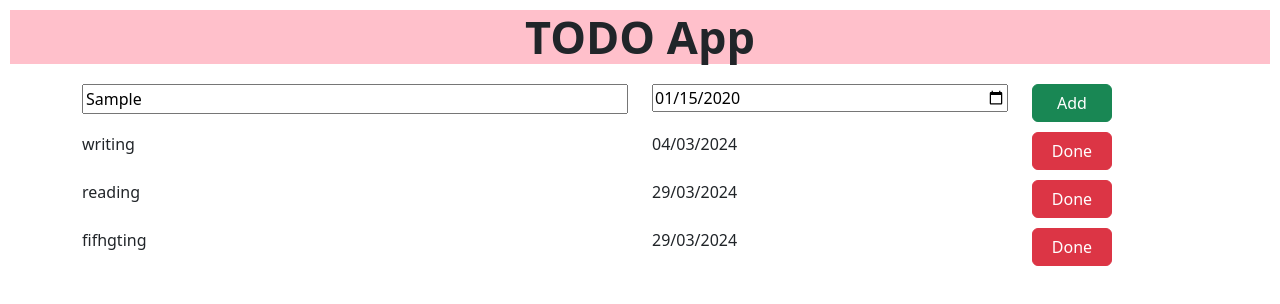
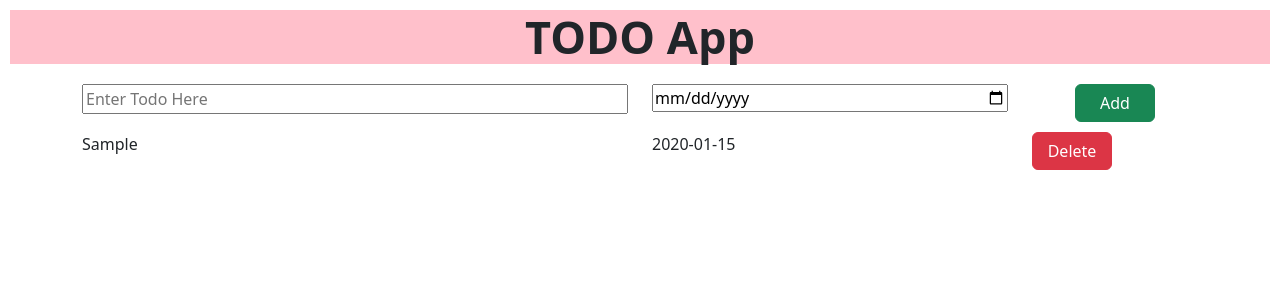
Before and after one commit to rajveer3x/todo-app-ui, a React (Vite) app: page / in a window 1280 px wide. Both pictures are taken after typing "Sample", "2020-01-15" into the empty fields and a click on the button "Add". Shown: the top 304 px of the page. Built offline with nearby package versions, Linux system fonts and the light colour scheme.

Commit message:
made items dynamic

```diff
--- a/src/App.jsx
+++ b/src/App.jsx
@@ -1,31 +1,33 @@
+import AppName from "./components/AppName";
+import TodoItems from "./components/TodoItems";
+import AddTodo from "./components/AddTodo";
+import WelcomeMessage from "./components/WelcomeMessage";
+import "./App.css";
+import { useState } from "react";
 
-import AppName from "./components/AppName"
-import TodoItems from "./components/TodoItems"
-import "./App.css"
+
+
 
 function App() {
 
-  const todoItems = [
-    {
-      name: "writing",
-      date: "04/03/2024"
-    },
-    {
-      name: "reading",
-      date: "29/03/2024"
-    },
-    {
-      name: "fifhgting",
-      date: "29/03/2024"
-    }
-  ]
+  const [todoItems, setTodoItems]= useState([])
+
+  const handleNewItem= (itemName, itemDueDate)=>{
+    console.log(`New item added: ${itemName} Date: ${itemDueDate}`);
+    const newTodoItems=[...todoItems, {name : itemName, dueDate: itemDueDate }];
+    setTodoItems(newTodoItems);
+
+  }
+
 
   return (
     <center className="todo-container">
       <AppName />
+      <AddTodo onNewItem= {handleNewItem}/>
+      {todoItems.length === 0 && <WelcomeMessage ></WelcomeMessage>}
       <TodoItems todoItems={todoItems} />
     </center>
   )
 }
 
-export default App
+export default App;
--- a/src/components/AddTodo.jsx
+++ b/src/components/AddTodo.jsx
@@ -1,16 +1,52 @@
-function AddTodo() {
-  return <div className="container">
+import { useState } from 'react';
+
+function AddTodo({ onNewItem }) {
+
+  const [todoName, setTodoName] = useState("");
+  const [dueDate, setDueDate] = useState("");
+
+  const handleNameChange = (event) => {
+    setTodoName(event.target.value);
+  }
+
+  const handleDateChange = (event) => {
+    setDueDate(event.target.value);
+  }
+
+  const handleAddButtonClicked = () => {
+    // Only add if name and date are not empty (optional safety check)
+    if (todoName && dueDate) {
+      onNewItem(todoName, dueDate);
+      setTodoName("");
+      setDueDate("");
+    }
+  };
+
+  return (
+    <div className="container text-center">
       <div className="row kg-row">
         <div className="col-6">
-          <input type="text" placeholder="Enter task here"/>
+          <input type="text" placeholder="Enter Todo Here"
+            value={todoName}
+            onChange={handleNameChange} />
         </div>
-        <div className="col-4"><input type="date" />
+        <div className="col-4">
+          <input type="date"
+            value={dueDate}
+            onChange={handleDateChange} />
         </div>
         <div className="col-2">
-          <button type="button" className="btn btn-success  kg-button">Add</button>
+          <button
+            type="button"
+            className="btn btn-success kg-button"
+            onClick={handleAddButtonClicked}
+          >
+            Add
+          </button>
         </div>
       </div>
-      </div>
+    </div>
+  );
 }
 
 export default AddTodo;
--- a/src/components/TodoItem.jsx
+++ b/src/components/TodoItem.jsx
@@ -6,7 +6,7 @@ function TodoItem({ todoName, todoDate }) {
         <div className="col-4">{todoDate}</div>
         <div className="col-2">
           <button type="button" className="btn btn-danger kg-button">
-            Done
+            Delete
           </button>
         </div>
       </div>
--- a/src/components/TodoItems.jsx
+++ b/src/components/TodoItems.jsx
@@ -1,12 +1,14 @@
 import TodoItem from "./TodoItem";
-import AddTodo from "./AddTodo";
 
 const TodoItems = ({ todoItems }) => {
   return (
     <div className="items-container">
-      <AddTodo />
       {todoItems.map((item, index) => (
-        <TodoItem key={index} todoDate={item.date} todoName={item.name}></TodoItem>
+        <TodoItem
+          key={index}
+          todoDate={item.dueDate}
+          todoName={item.name}
+        />
       ))}
     </div>
   );
--- /dev/null
+++ b/src/components/WelcomeMessage.jsx
@@ -0,0 +1,7 @@
+import styles from "./WelcomeMessage.module.css"
+
+const WelcomeMessage= ()=>{
+  return <p className={styles.welcome} > Enjoy your day</p>
+}
+
+export default WelcomeMessage;
--- /dev/null
+++ b/src/components/WelcomeMessage.module.css
@@ -0,0 +1,5 @@
+.welcome{
+  font-size: 30px;
+  margin-top: 50px;
+  font-weight: 600;
+}
```
Also changed, not shown: src/main.jsx (line endings or trailing spaces).
